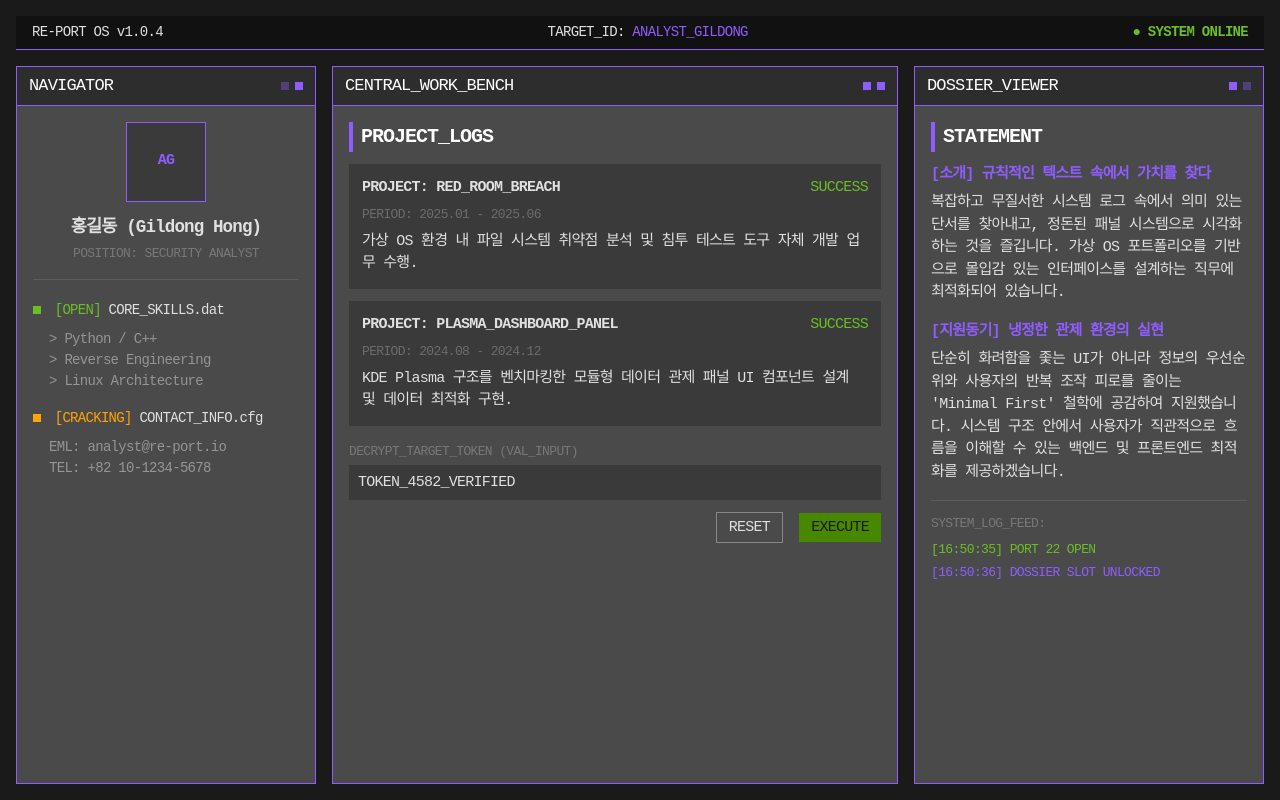
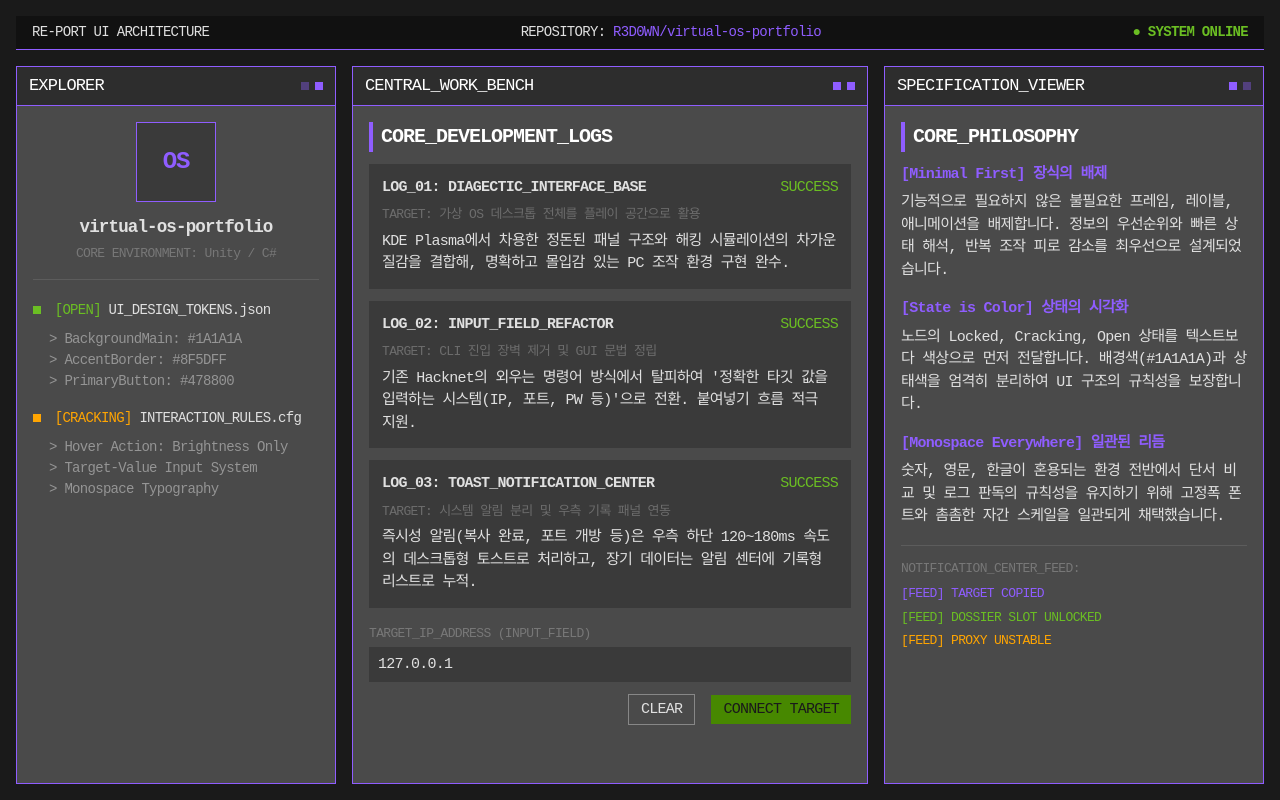
Before and after one commit to R3D0WN/Info, a plain HTML site: page index.html in a window 1280 px wide. Drawn offline with Linux system fonts and the light colour scheme.

Commit message:
Add files via upload

```diff
--- a/index.html
+++ b/index.html
@@ -3,7 +3,7 @@
 <head>
     <meta charset="UTF-8">
     <meta name="viewport" content="width=device-width, initial-scale=1.0">
-    <title>RE-PORT // ANALYST_RESUME</title>
+    <title>RE-PORT // VIRTUAL_OS_PORTFOLIO_SPEC</title>
     <style>
         /* --- DESIGN SYSTEM TOKENS --- */
         :root {
@@ -33,13 +33,13 @@
             margin: 0;
             padding: 0;
             font-family: var(--font-mono);
-            letter-spacing: -0.05em; /* 자간을 촘촘하게 유지 */
+            letter-spacing: -0.05em;
         }
 
         body {
             background-color: var(--bg-main);
             color: var(--text-main);
-            font-size: 15px; /* 본문 스케일 */
+            font-size: 15px;
             line-height: 1.5;
             padding: 16px;
             height: 100vh;
@@ -68,7 +68,7 @@
         /* --- LAYOUT SYSTEM (Three-Panel) --- */
         .desktop-workspace {
             display: grid;
-            grid-template-columns: 300px 1fr 350px;
+            grid-template-columns: 320px 1fr 380px;
             gap: 16px;
             flex: 1;
             overflow: hidden;
@@ -86,7 +86,7 @@
         .window-header {
             background-color: #2D2D2D;
             padding: 6px 12px;
-            font-size: 17px; /* 패널 제목 스케일 */
+            font-size: 17px;
             font-weight: 500;
             border-bottom: 1px solid var(--accent);
             display: flex;
@@ -126,20 +126,20 @@
             background: #2D2D2D;
         }
         .window-body::-webkit-scrollbar-thumb {
-            background: #6E5A9A; /* 차분한 보라 계열 */
+            background: #6E5A9A;
         }
         .window-body::-webkit-scrollbar-thumb:hover {
             background: var(--accent);
         }
 
-        /* --- LEFT PANEL: NAVIGATION & IDENTITY --- */
-        .profile-section {
+        /* --- LEFT PANEL: NAVIGATION & REPOSITORY TREE --- */
+        .repo-section {
             text-align: center;
             margin-bottom: 20px;
             padding-bottom: 16px;
             border-bottom: 1px solid rgba(255,255,255,0.1);
         }
-        .avatar-placeholder {
+        .repo-icon {
             width: 80px;
             height: 80px;
             border: 1px solid var(--accent);
@@ -150,6 +150,7 @@
             justify-content: center;
             color: var(--accent);
             font-weight: bold;
+            font-size: 24px;
         }
 
         .tree-node {
@@ -163,7 +164,7 @@
             margin-right: 6px;
         }
 
-        /* --- CENTRAL PANEL: CORE TARGET (EXPERIENCE) --- */
+        /* --- CENTRAL PANEL: CORE WORKSPACE (DEVELOPMENT LOG) --- */
         .section-title {
             font-size: 20px;
             color: #FFF;
@@ -232,7 +233,7 @@
             border-color: var(--accent);
         }
 
-        /* --- RIGHT PANEL: DOSSIER & LOG --- */
+        /* --- RIGHT PANEL: TECHNICAL SPEC & PHILOSOPHY --- */
         .dossier-text {
             font-size: 15px;
             margin-bottom: 16px;
@@ -258,7 +259,7 @@
             background-color: var(--inner-surface);
             border: 1px solid var(--accent);
             padding: 10px 16px;
-            min-width: 240px;
+            min-width: 260px;
             animation: slideIn 150ms ease-out forwards;
             display: flex;
             justify-content: space-between;
@@ -282,8 +283,8 @@
 <body>
 
     <header>
-        <div>RE-PORT OS v1.0.4</div>
-        <div>TARGET_ID: <span class="text-accent">ANALYST_GILDONG</span></div>
+        <div>RE-PORT UI ARCHITECTURE</div>
+        <div>REPOSITORY: <span class="text-accent">R3D0WN/virtual-os-portfolio</span></div>
         <div class="sys-status">● SYSTEM ONLINE</div>
     </header>
 
@@ -291,33 +292,34 @@
 
         <section class="window">
             <div class="window-header">
-                <span class="window-title">NAVIGATOR</span>
+                <span class="window-title">EXPLORER</span>
                 <div class="window-dots"><div class="dot"></div><div class="dot active"></div></div>
             </div>
             <div class="window-body">
-                <div class="profile-section">
-                    <div class="avatar-placeholder">AG</div>
-                    <h3>홍길동 (Gildong Hong)</h3>
-                    <p class="meta-info">POSITION: SECURITY ANALYST</p>
+                <div class="repo-section">
+                    <div class="repo-icon">OS</div>
+                    <h3>virtual-os-portfolio</h3>
+                    <p class="meta-info">CORE ENVIRONMENT: Unity / C#</p>
                 </div>
 
                 <div class="tree-node">
                     <span class="status-badge" style="background: var(--open);"></span>
-                    <span class="text-open">[OPEN]</span> CORE_SKILLS.dat
+                    <span class="text-open">[OPEN]</span> UI_DESIGN_TOKENS.json
                 </div>
                 <div style="padding-left: 16px; font-size: 14px;">
-                    <p class="text-muted">> Python / C++</p>
-                    <p class="text-muted">> Reverse Engineering</p>
-                    <p class="text-muted">> Linux Architecture</p>
+                    <p class="text-muted">> BackgroundMain: #1A1A1A</p>
+                    <p class="text-muted">> AccentBorder: #8F5DFF</p>
+                    <p class="text-muted">> PrimaryButton: #478800</p>
                 </div>
 
                 <div class="tree-node" style="margin-top: 16px;">
                     <span class="status-badge" style="background: var(--cracking);"></span>
-                    <span style="color: var(--cracking)">[CRACKING]</span> CONTACT_INFO.cfg
+                    <span style="color: var(--cracking)">[CRACKING]</span> INTERACTION_RULES.cfg
                 </div>
                 <div style="padding-left: 16px; font-size: 14px;">
-                    <p class="text-muted">EML: analyst@re-port.io</p>
-                    <p class="text-muted">TEL: +82 10-1234-5678</p>
+                    <p class="text-muted">> Hover Action: Brightness Only</p>
+                    <p class="text-muted">> Target-Value Input System</p>
+                    <p class="text-muted">> Monospace Typography</p>
                 </div>
             </div>
         </section>
@@ -328,59 +330,74 @@
                 <div class="window-dots"><div class="dot active"></div><div class="dot active"></div></div>
             </div>
             <div class="window-body">
-                <h2 class="section-title">PROJECT_LOGS</h2>
+                <h2 class="section-title">CORE_DEVELOPMENT_LOGS</h2>
 
                 <div class="project-card">
                     <div class="project-header">
-                        <strong>PROJECT: RED_ROOM_BREACH</strong>
+                        <strong>LOG_01: DIAGECTIC_INTERFACE_BASE</strong>
                         <span class="text-open">SUCCESS</span>
                     </div>
-                    <p class="meta-info">PERIOD: 2025.01 - 2025.06</p>
-                    <p style="margin-top: 6px;">가상 OS 환경 내 파일 시스템 취약점 분석 및 침투 테스트 도구 자체 개발 업무 수행.</p>
+                    <p class="meta-info">TARGET: 가상 OS 데스크톱 전체를 플레이 공간으로 활용</p>
+                    <p style="margin-top: 6px;">KDE Plasma에서 차용한 정돈된 패널 구조와 해킹 시뮬레이션의 차가운 질감을 결합해, 명확하고 몰입감 있는 PC 조작 환경 구현 완수.</p>
                 </div>
 
                 <div class="project-card">
                     <div class="project-header">
-                        <strong>PROJECT: PLASMA_DASHBOARD_PANEL</strong>
+                        <strong>LOG_02: INPUT_FIELD_REFACTOR</strong>
                         <span class="text-open">SUCCESS</span>
                     </div>
-                    <p class="meta-info">PERIOD: 2024.08 - 2024.12</p>
-                    <p style="margin-top: 6px;">KDE Plasma 구조를 벤치마킹한 모듈형 데이터 관제 패널 UI 컴포넌트 설계 및 데이터 최적화 구현.</p>
+                    <p class="meta-info">TARGET: CLI 진입 장벽 제거 및 GUI 문법 정립</p>
+                    <p style="margin-top: 6px;">기존 Hacknet의 외우는 명령어 방식에서 탈피하여 '정확한 타깃 값을 입력하는 시스템(IP, 포트, PW 등)'으로 전환. 붙여넣기 흐름 적극 지원.</p>
+                </div>
+
+                <div class="project-card">
+                    <div class="project-header">
+                        <strong>LOG_03: TOAST_NOTIFICATION_CENTER</strong>
+                        <span class="text-open">SUCCESS</span>
+                    </div>
+                    <p class="meta-info">TARGET: 시스템 알림 분리 및 우측 기록 패널 연동</p>
+                    <p style="margin-top: 6px;">즉시성 알림(복사 완료, 포트 개방 등)은 우측 하단 120~180ms 속도의 데스크톱형 토스트로 처리하고, 장기 데이터는 알림 센터에 기록형 리스트로 누적.</p>
                 </div>
 
                 <div class="input-group">
-                    <label class="meta-info" style="display:block; margin-bottom:4px;">DECRYPT_TARGET_TOKEN (VAL_INPUT)</label>
-                    <input type="text" class="input-field" placeholder="Enter target token value..." value="TOKEN_4582_VERIFIED">
+                    <label class="meta-info" style="display:block; margin-bottom:4px;">TARGET_IP_ADDRESS (INPUT_FIELD)</label>
+                    <input type="text" class="input-field" id="target-ip" placeholder="e.g. 192.168.22.105" value="127.0.0.1">
                 </div>
                 <div style="margin-top: 12px;" class="text-right">
-                    <button class="btn ghost" style="margin-right: 8px;">RESET</button>
-                    <button class="btn" onclick="triggerToast('DECRYPT SUCCESS', 'success')">EXECUTE</button>
+                    <button class="btn ghost" style="margin-right: 8px;" onclick="document.getElementById('target-ip').value=''">CLEAR</button>
+                    <button class="btn" onclick="triggerToast('PORT 22 OPEN', 'success')">CONNECT TARGET</button>
                 </div>
             </div>
         </section>
 
         <section class="window">
             <div class="window-header">
-                <span class="window-title">DOSSIER_VIEWER</span>
+                <span class="window-title">SPECIFICATION_VIEWER</span>
                 <div class="window-dots"><div class="dot active"></div><div class="dot"></div></div>
             </div>
             <div class="window-body">
-                <h2 class="section-title">STATEMENT</h2>
+                <h2 class="section-title">CORE_PHILOSOPHY</h2>
 
                 <div class="dossier-text">
-                    <strong class="text-accent">[소개] 규칙적인 텍스트 속에서 가치를 찾다</strong>
-                    <p style="margin-top: 6px;">복잡하고 무질서한 시스템 로그 속에서 의미 있는 단서를 찾아내고, 정돈된 패널 시스템으로 시각화하는 것을 즐깁니다. 가상 OS 포트폴리오를 기반으로 몰입감 있는 인터페이스를 설계하는 직무에 최적화되어 있습니다.</p>
+                    <strong class="text-accent">[Minimal First] 장식의 배제</strong>
+                    <p style="margin-top: 6px;">기능적으로 필요하지 않은 불필요한 프레임, 레이블, 애니메이션을 배제합니다. 정보의 우선순위와 빠른 상태 해석, 반복 조작 피로 감소를 최우선으로 설계되었습니다.</p>
                 </div>
 
                 <div class="dossier-text">
-                    <strong class="text-accent">[지원동기] 냉정한 관제 환경의 실현</strong>
-                    <p style="margin-top: 6px;">단순히 화려함을 좇는 UI가 아니라 정보의 우선순위와 사용자의 반복 조작 피로를 줄이는 'Minimal First' 철학에 공감하여 지원했습니다. 시스템 구조 안에서 사용자가 직관적으로 흐름을 이해할 수 있는 백엔드 및 프론트엔드 최적화를 제공하겠습니다.</p>
+                    <strong class="text-accent">[State is Color] 상태의 시각화</strong>
+                    <p style="margin-top: 6px;">노드의 Locked, Cracking, Open 상태를 텍스트보다 색상으로 먼저 전달합니다. 배경색(#1A1A1A)과 상태색을 엄격히 분리하여 UI 구조의 규칙성을 보장합니다.</p>
+                </div>
+
+                <div class="dossier-text">
+                    <strong class="text-accent">[Monospace Everywhere] 일관된 리듬</strong>
+                    <p style="margin-top: 6px;">숫자, 영문, 한글이 혼용되는 환경 전반에서 단서 비교 및 로그 판독의 규칙성을 유지하기 위해 고정폭 폰트와 촘촘한 자간 스케일을 일관되게 채택했습니다.</p>
                 </div>
 
                 <div style="border-top: 1px solid rgba(255,255,255,0.1); padding-top: 12px;">
-                    <span class="meta-info">SYSTEM_LOG_FEED:</span>
-                    <p class="meta-info" style="color: var(--open);">[16:50:35] PORT 22 OPEN</p>
-                    <p class="meta-info" style="color: var(--accent);">[16:50:36] DOSSIER SLOT UNLOCKED</p>
+                    <span class="meta-info">NOTIFICATION_CENTER_FEED:</span>
+                    <p class="meta-info" style="color: var(--accent);">[FEED] TARGET COPIED</p>
+                    <p class="meta-info" style="color: var(--open);">[FEED] DOSSIER SLOT UNLOCKED</p>
+                    <p class="meta-info" style="color: var(--cracking);">[FEED] PROXY UNSTABLE</p>
                 </div>
             </div>
         </section>
@@ -392,27 +409,33 @@
     <script>
         function triggerToast(message, type = 'info') {
             const container = document.getElementById('toast-container');
+
+            // 최대 3개까지만 스택 유지, 오래된 토스트 자동 삭제
+            if (container.children.length >= 3) {
+                container.removeChild(container.firstChild);
+            }
+
             const toast = document.createElement('div');
             toast.className = `toast ${type}`;
             toast.innerHTML = `
-                <span style="font-size:13px; font-weight:bold;">${message}</span>
+                <span style="font-size:13px; font-weight:bold; color:#FFF;">${message}</span>
                 <span style="font-size:11px; margin-left:12px; color:rgba(224,224,224,0.4)">SYSTEM</span>
             `;
             container.appendChild(toast);
 
-            // 3초 후 자동 제거
+            // 2.5초 후 자동 제거
             setTimeout(() => {
                 toast.style.opacity = '0';
                 toast.style.transform = 'translateX(100%)';
-                toast.style.transition = 'all 150ms ease-in';
-                setTimeout(() => toast.remove(), 150);
-            }, 3000);
+                toast.style.transition = 'all 120ms ease-in';
+                setTimeout(() => toast.remove(), 120);
+            }, 2500);
         }
 
-        // 초기 시스템 로드 연출용 토스트
+        // 초기 로드 시 가이드라인 예시 토스트 출력
         window.onload = () => {
-            setTimeout(() => triggerToast('PORT 22 OPEN', 'success'), 400);
-            setTimeout(() => triggerToast('DOSSIER SLOT UNLOCKED', 'info'), 900);
+            setTimeout(() => triggerToast('MAIL RECEIVED', 'info'), 400);
+            setTimeout(() => triggerToast('TARGET COPIED', 'success'), 900);
         };
     </script>
 </body>
```
